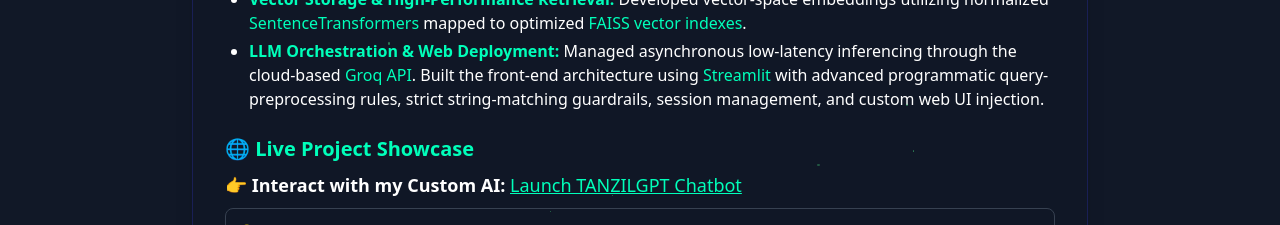
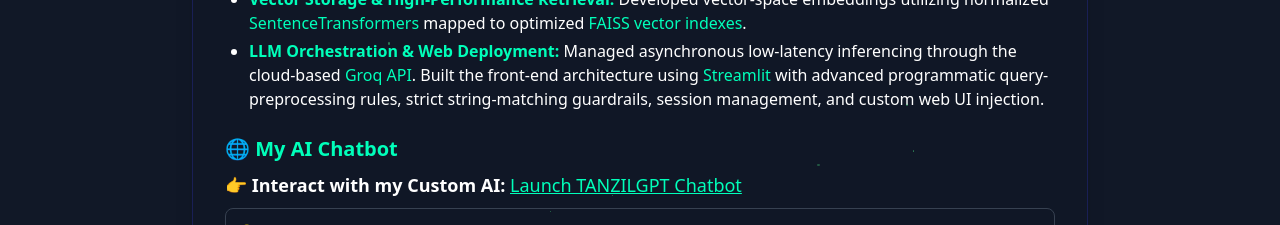
Before and after one commit to tanzilalam23/tanzil_portfolio, a React (Vite) app: page / in a window 1280 px wide. Shown: the part 2020-2245 px from the top of the page. Built offline with nearby package versions, Linux system fonts and the light colour scheme.

Commit message:
Update project showcase title to 'My AI Chatbot'

```diff
--- a/src/components/About.jsx
+++ b/src/components/About.jsx
@@ -66,7 +66,7 @@
                 </ul>
               </div>
 
-              <h3 className="text-xl font-bold mt-6" style={{ color: 'rgb(0,255,186)' }}>🌐 Live Project Showcase</h3>
+              <h3 className="text-xl font-bold mt-6" style={{ color: 'rgb(0,255,186)' }}>🌐 My AI Chatbot</h3>
               <p className="text-lg leading-relaxed mt-2 text-white">
                 👉 <span className="font-semibold">Interact with my Custom AI:</span> <a href="https://tanzilgptchatbot-xnar8e26wtwwhkuz3nhy7r.streamlit.app/" target="_blank" rel="noopener noreferrer" className="underline font-medium" style={{ color: 'rgb(0,255,186)' }}>Launch TANZILGPT Chatbot</a>
               </p>
```
